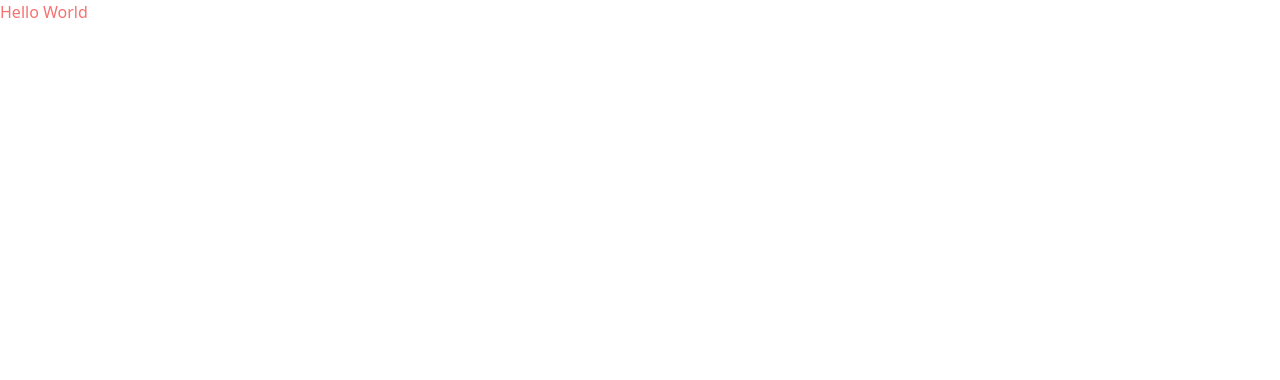
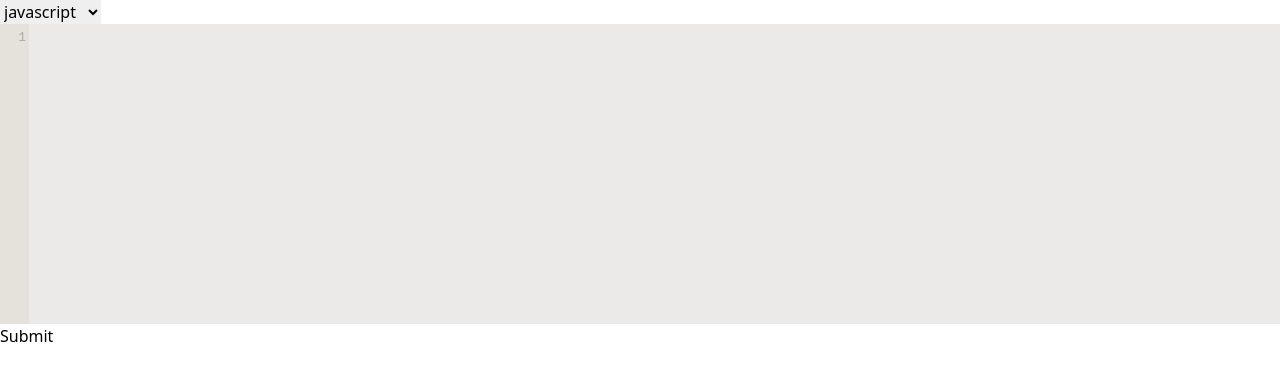
Before and after one commit to javascriptdata/dnotebook, a Next.js app in the folder src/frontend/: page / in a window 1280 px wide. Shown: the top 380 px of the page. Built offline with nearby package versions, Linux system fonts and the light colour scheme.

Commit message:
Add basic code editor

```diff
--- /dev/null
+++ b/src/frontend/components/CodeEditor/index.tsx
@@ -0,0 +1,103 @@
+import React, { Component, Fragment } from 'react'
+import PropTypes from 'prop-types'
+
+let CodeMirror: any
+
+const api = ["javascript", "markdown"]
+
+type Props = {
+    language?: string,
+    onLanguageChange?: (language: string) => void,
+    code?: string,
+    onCodeChange?: (code: string, language: string) => void,
+}
+
+class CodeEditor extends Component<Props> {
+    public static propTypes = {};
+    public static defaultProps = {}
+    state = {
+        render: false,
+        selectedMode: null,
+    }
+
+    componentDidMount() {
+        CodeMirror = require('react-codemirror2')
+        require("codemirror/lib/codemirror.css");
+        require("codemirror/mode/javascript/javascript");
+        require("codemirror/theme/yeti.css");
+        require("codemirror/addon/edit/closebrackets");
+        require("codemirror/addon/edit/matchbrackets");
+        require("codemirror/addon/hint/javascript-hint");
+        require("codemirror/addon/hint/show-hint");
+
+        const { language } = this.props
+        this.setState({
+            render: true,
+            selectedMode: language,
+        })
+    }
+
+    languageChangeHandler(language: string) {
+        const { onLanguageChange } = this.props
+        this.setState({
+            selectedMode: language,
+        })
+        if (onLanguageChange) onLanguageChange(language)
+    }
+
+    codeChangeHandler(editor: any, data: any, value: string) {
+        const language = editor.options.mode
+        const { onCodeChange } = this.props
+        if (onCodeChange) onCodeChange(value, language)
+    }
+
+    render() {
+        const { render, selectedMode } = this.state
+        const { code } = this.props
+        if (!render) {
+            return null
+        }
+        const { UnControlled } = CodeMirror
+        return (
+            <Fragment>
+                <select
+                    onChange={(e: any) => this.languageChangeHandler(e.target.value)}>
+                    {api.map((mode, index) => (
+                        <option key={index} value={mode}>{mode}</option>
+                    ))}
+                </select>
+                <UnControlled
+                    value={code}
+                    onChange={this.codeChangeHandler.bind(this)}
+                    options={{
+                        mode: selectedMode,
+                        theme: 'yeti',
+                        lineNumbers: true,
+                        lineWrapping: true,
+                        autoCloseBrackets: true,
+                        matchBrackets: true,
+                        extraKeys: {
+                            "Ctrl-Space": "autocomplete",
+                        },
+                    }}
+                />
+            </Fragment>
+        )
+    }
+}
+
+CodeEditor.propTypes = {
+    code: PropTypes.string,
+    onCodeChange: PropTypes.func,
+    onLanguageChange: PropTypes.func,
+    language: PropTypes.string,
+}
+
+CodeEditor.defaultProps = {
+    code: '',
+    onCodeChange: () => { },
+    onLanguageChange: () => { },
+    language: 'javascript',
+}
+
+export default CodeEditor
--- a/src/frontend/package.json
+++ b/src/frontend/package.json
@@ -9,15 +9,19 @@
   },
   "dependencies": {
     "autoprefixer": "^10.4.0",
+    "codemirror": "^5.63.3",
     "next": "12.0.3",
     "postcss": "^8.3.11",
     "react": "17.0.2",
+    "react-codemirror2": "^7.2.1",
     "react-dom": "17.0.2",
+    "react-textarea-autosize": "^8.3.3",
     "tailwindcss": "^2.2.19"
   },
   "devDependencies": {
     "@types/node": "16.11.7",
     "@types/react": "17.0.34",
+    "@types/react-codemirror": "^1.0.6",
     "eslint": "7",
     "eslint-config-next": "12.0.3",
     "typescript": "4.4.4"
--- a/src/frontend/pages/api/hello.ts
+++ /dev/null
@@ -1,13 +0,0 @@
-// Next.js API route support: https://nextjs.org/docs/api-routes/introduction
-import type { NextApiRequest, NextApiResponse } from 'next'
-
-type Data = {
-  name: string
-}
-
-export default function handler(
-  req: NextApiRequest,
-  res: NextApiResponse<Data>
-) {
-  res.status(200).json({ name: 'John Doe' })
-}
--- a/src/frontend/pages/index.tsx
+++ b/src/frontend/pages/index.tsx
@@ -1,7 +1,22 @@
 import type { NextPage } from 'next'
 import Head from 'next/head'
+import { useState } from 'react'
+import CodeEditor from '../components/CodeEditor'
 
 const Home: NextPage = () => {
+  const [code, setCode] = useState('')
+  const [currLanguage, setCurrLanguage] = useState('javascript')
+  const [output, setOutput] = useState('')
+
+  const handleCodeChange = (code: string, language: string) => {
+    setCode(code)
+    setCurrLanguage(language)
+  }
+
+  const handleCodeSubmit = () => {
+    console.log(code, currLanguage)
+  }
+
   return (
     <div>
       <Head>
@@ -9,7 +24,10 @@ const Home: NextPage = () => {
         <meta name="description" content="Generated by create next app" />
         <link rel="icon" href="/favicon.ico" />
       </Head>
-      <p className="text-red-400">Hello World</p>
+      <CodeEditor
+        onCodeChange={handleCodeChange}
+      />
+      <button onClick={handleCodeSubmit}>Submit</button>
     </div>
   )
 }
```
Also changed, not shown: src/frontend/components/Header/index.tsx (added), src/frontend/components/NavBar/index.tsx (added), 1 other file (tests, documents, lock files or other folders).
